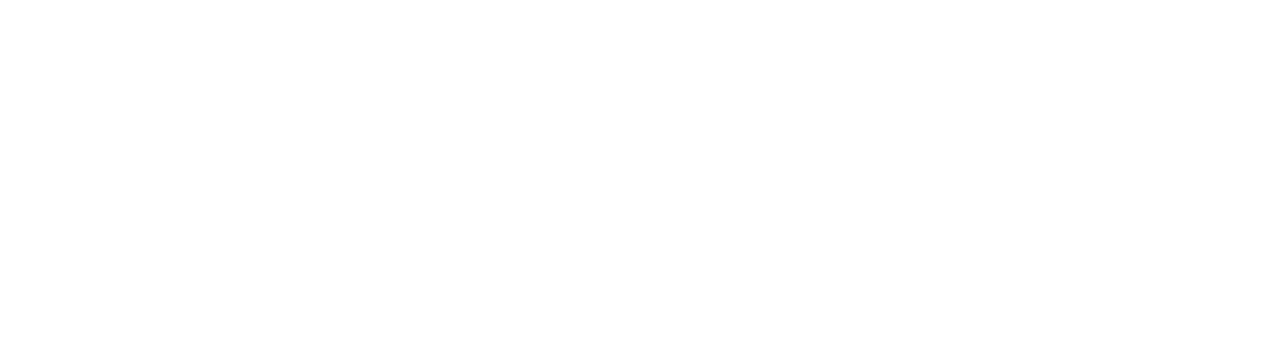
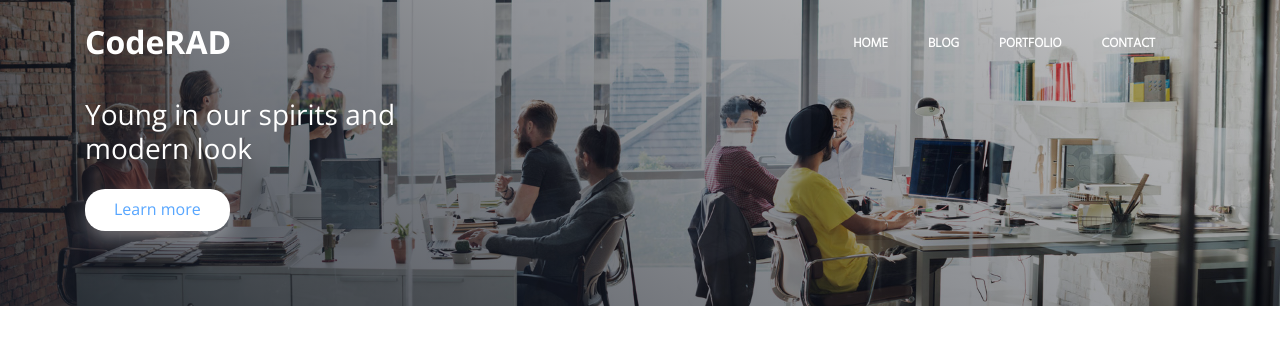
Before and after one commit to rewpolo/full-website, a plain HTML site: page index.html in a window 1280 px wide. Drawn offline with nearby package versions, Linux system fonts and the light colour scheme.

Commit message:
Add nav and header
Have default stylesheet and other stylesheet

```diff
--- a/css/default.css
+++ b/css/default.css
@@ -0,0 +1,93 @@
+:root {
+  --white: #fff;
+  --black: #000;
+  --font-color-base: #666;
+  --font-color-dark: #212529;
+  --font-color-light: #b0aebe;
+  --font-color-link: #57a6ff;
+  --footer: #34314b;
+  --footer-base: #2e2b45;
+  --contrast: var(--font-color-light);
+  --success: #64ecf5;
+  --danger: #ff8b8d;
+  --grad-1: #a1ecff;
+  --grad-2: #7dbcff;
+}
+
+body {
+  font-family: "Open Sans", sans-serif;
+  font-weight: 400;
+  font-size: 0.875;
+  line-height: 1.6;
+  letter-spacing: 0;
+  color: var(--font-color-base);
+  margin: 0;
+  padding: 0;
+}
+
+*,
+::after,
+::before {
+  box-sizing: border-box;
+}
+
+ul {
+  padding: 0;
+  margin: 0;
+  list-style: none;
+}
+
+a {
+  text-decoration: none;
+}
+
+p {
+  margin-top: 0;
+}
+
+h2 {
+  font-size: 1.75rem;
+  font-weight: 500;
+  line-height: 1.2;
+}
+
+img {
+  width: 100%;
+  max-width: 100%;
+  vertical-align: middle;
+  border-style: none;
+}
+
+.container {
+  width: 100%;
+  padding-left: 15px;
+  padding-right: 15px;
+  margin-left: auto;
+  margin-right: auto;
+}
+
+.btn {
+  display: inline-block;
+  font-weight: 400;
+  color: var(--font-color-dark);
+  text-align: center;
+  cursor: pointer;
+  user-select: none;
+  background-color: transparent;
+  border: 1px solid transparent;
+  padding: 0.475rem 1.75rem;
+  border-radius: 1.25rem;
+  transition: ease-in-out 0.3s;
+}
+
+.btn-white {
+  background-color: var(--white);
+  color: var(--font-color-link);
+  box-shadow: 0px 10px 20px rgba(255, 255, 255, 0.35);
+}
+
+@media (min-width: 1200px) {
+  .container {
+    max-width: 1140px;
+  }
+}
--- a/css/styles.css
+++ b/css/styles.css
@@ -0,0 +1,78 @@
+.navbar {
+  position: fixed;
+  top: 0;
+  right: 0;
+  left: 0;
+  z-index: 500;
+  transition: ease-in-out 0.3s;
+  padding: 1rem;
+}
+
+[aria-controls="navBarDropdown"] {
+  display: none;
+}
+
+.navbar-nav {
+  display: flex;
+  align-items: center;
+}
+
+.navbar .container {
+  display: flex;
+  align-items: center;
+}
+
+.navbar-brand {
+  margin-right: auto;
+  font-size: 2rem;
+  font-weight: 700;
+  width: 100%;
+  transition: ease-in-out;
+  color: var(--white);
+}
+
+.nav-link a {
+  color: var(--white);
+  font-size: 0.8125rem;
+  font-weight: 600;
+  font-family: 'Hind', sans-serif;
+  text-transform: uppercase;
+  margin-right: 2.5rem;
+  line-height: 1.25rem;
+}
+
+.bg-header {
+  background-image: url('/assets/bg-header-1.jpg');
+  background-color: var(--footer);
+  background-repeat: no-repeat;
+  background-size: cover;
+  background-position: 50% 20%;
+  position: relative;
+  z-index: 1;
+  padding: 4.6875rem 0;
+}
+
+.bg-header::before {
+  background-image: linear-gradient(
+    30deg,
+    rgba(21, 27, 38, 0.8) 0%,
+    rgba(0, 0, 0, 0.2) 100%
+  );
+  position: absolute;
+  content: "";
+  top: 0;
+  right: 0;
+  left: 0;
+  bottom: 0;
+  width: 100%;
+  height: 100%;
+  z-index: -1;
+}
+
+.hero-header {
+  color: var(--white);
+}
+
+.hero-header a {
+
+}
--- a/index.html
+++ b/index.html
@@ -6,11 +6,48 @@
     <title>CodeRAD</title>
     <meta name="description" content="">
     <meta name="viewport" content="width=device-width, initial-scale=1">
+    <link rel="preconnect" href="https://fonts.googleapis.com">
+    <link rel="preconnect" href="https://fonts.gstatic.com" crossorigin>
+    <link href="https://fonts.googleapis.com/css2?family=Open+Sans:wght@300;400;600;700&display=swap" rel="stylesheet">
+    <link rel="preconnect" href="https://fonts.googleapis.com">
+    <link rel="preconnect" href="https://fonts.gstatic.com" crossorigin>
+    <link href="https://fonts.googleapis.com/css2?family=Hind:wght@300&display=swap" rel="stylesheet">
     <link rel="stylesheet" href="css/default.css">
+    <link rel="stylesheet" href="css/styles.css">
     <link rel="stylesheet" href="css/responsive.css">
-    <link rel="stylesheet" href="css/styles.css">
   </head>
   <body>
+    <nav class="navbar nav">
+     <div class="container">
+      <button class="navbar-toggle" aria-expanded="false" aria-controls="navBarDropdown">
+        <span>&#9776;</span>
+      </button>
+      <a href="" class="navbar-brand">CodeRAD</a>
+      <ul class="navbar-nav">
+        <li class="nav-link">
+          <a href="#">Home</a>
+        </li>
+        <li class="nav-link">
+          <a href="#">Blog</a>
+        </li>
+        <li class="nav-link">
+          <a href="#">Portfolio</a>
+        </li>
+        <li class="nav-link">
+          <a href="#">Contact</a>
+        </li>
+      </ul>
+     </div>
+    </nav>
+
+    <header class="bg-header">
+      <div class="container">
+        <div class="hero-wrapper">
+          <h2 class="hero-header">Young in our spirits and<br>modern look</h2>
+          <a href="#" class="btn btn-white">Learn more</a>
+        </div>
+      </div>
+    </header>
 
   </body>
 </html>
```
Also changed, not shown: assets/1.png (added), assets/2.png (added), assets/3.png (added), assets/bg-amaze.png (added), assets/bg-demo.jpg (added), assets/bg-header-1.jpg (added), assets/blog1.jpg (added), assets/blog2.jpg (added), assets/demo-video-thumbnail.jpg (added), assets/image2.svg (added), assets/play.svg (added), assets/quote-colored.svg (added), assets/quote.svg (added), assets/terminal.png (added).
